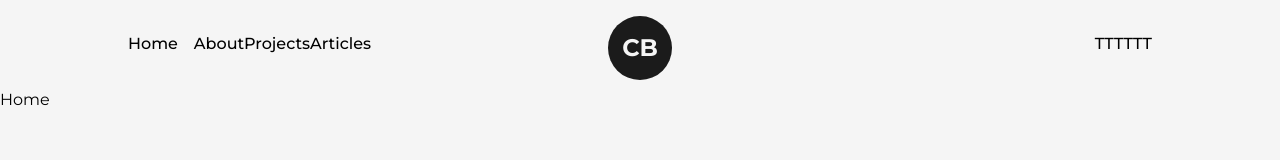
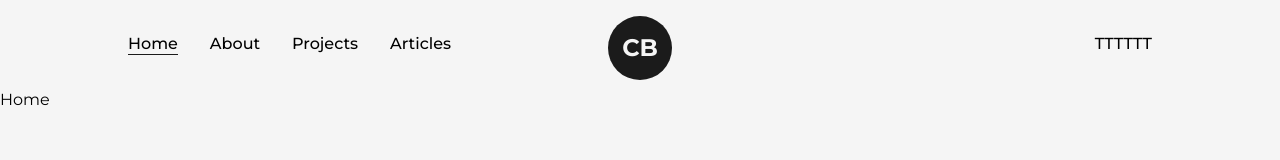
Before and after one commit to sinantech/website, a Next.js app: page / in a window 1280 px wide. Shown: the top 160 px of the page. Built offline with nearby package versions, Linux system fonts and the light colour scheme.

Commit message:
feat:social icons next

```diff
--- a/src/components/NavBar.js
+++ b/src/components/NavBar.js
@@ -1,11 +1,21 @@
 import Link from "next/link";
 import React from "react";
 import Logo from "./Logo";
+import { useRouter } from "next/router";
 
 const CustomLink = ({ href, title, className = "" }) => {
+  const router = useRouter();
   return (
-    <Link href={href} className={`${className}`}>
+    <Link href={href} className={`${className} relative group`}>
       {title}
+      <span
+        className={`
+        h-[1px] inline-block w-0 bg-dark absolute left-0 -bottom-0.5
+        group-hover:w-full transition-[width] ease duration-300
+        ${router.asPath === href ? "w-full" : "w-0"}`}
+      >
+        &nbsp;
+      </span>
     </Link>
   );
 };
@@ -15,9 +25,9 @@
     <header className="w-full px-32 py-8 font-medium flex items-center justify-between">
       <nav>
         <CustomLink href="/" title="Home" className="mr-4" />
-        <CustomLink href="/about" title="About" />
-        <CustomLink href="/projects" title="Projects" />
-        <CustomLink href="/articles" title="Articles" />
+        <CustomLink href="/about" title="About" className="mx-4" />
+        <CustomLink href="/projects" title="Projects" className="mx-4" />
+        <CustomLink href="/articles" title="Articles" className="ml-4" />
       </nav>
       <nav>
         <Link href="/" target={"_blank"}>
```
